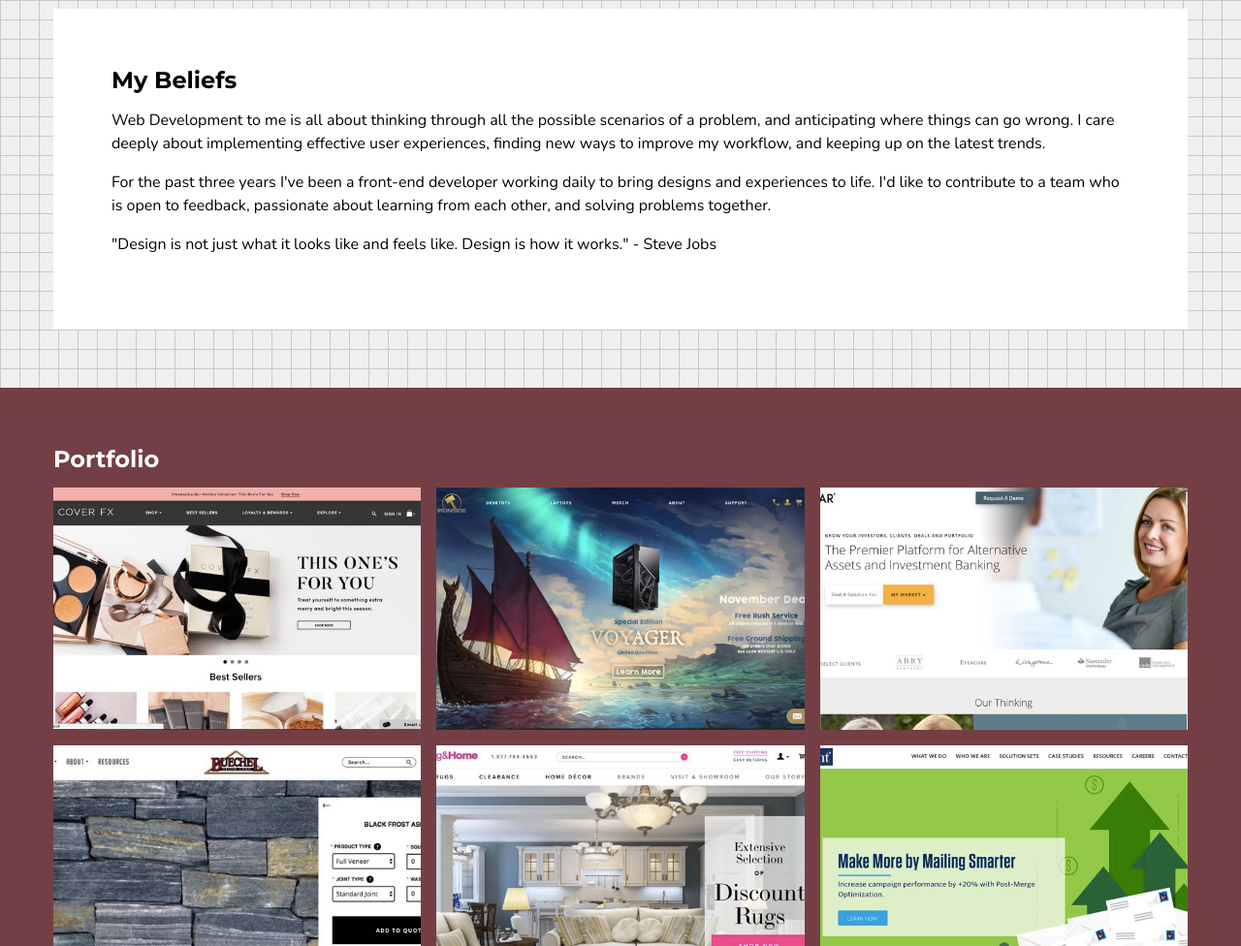
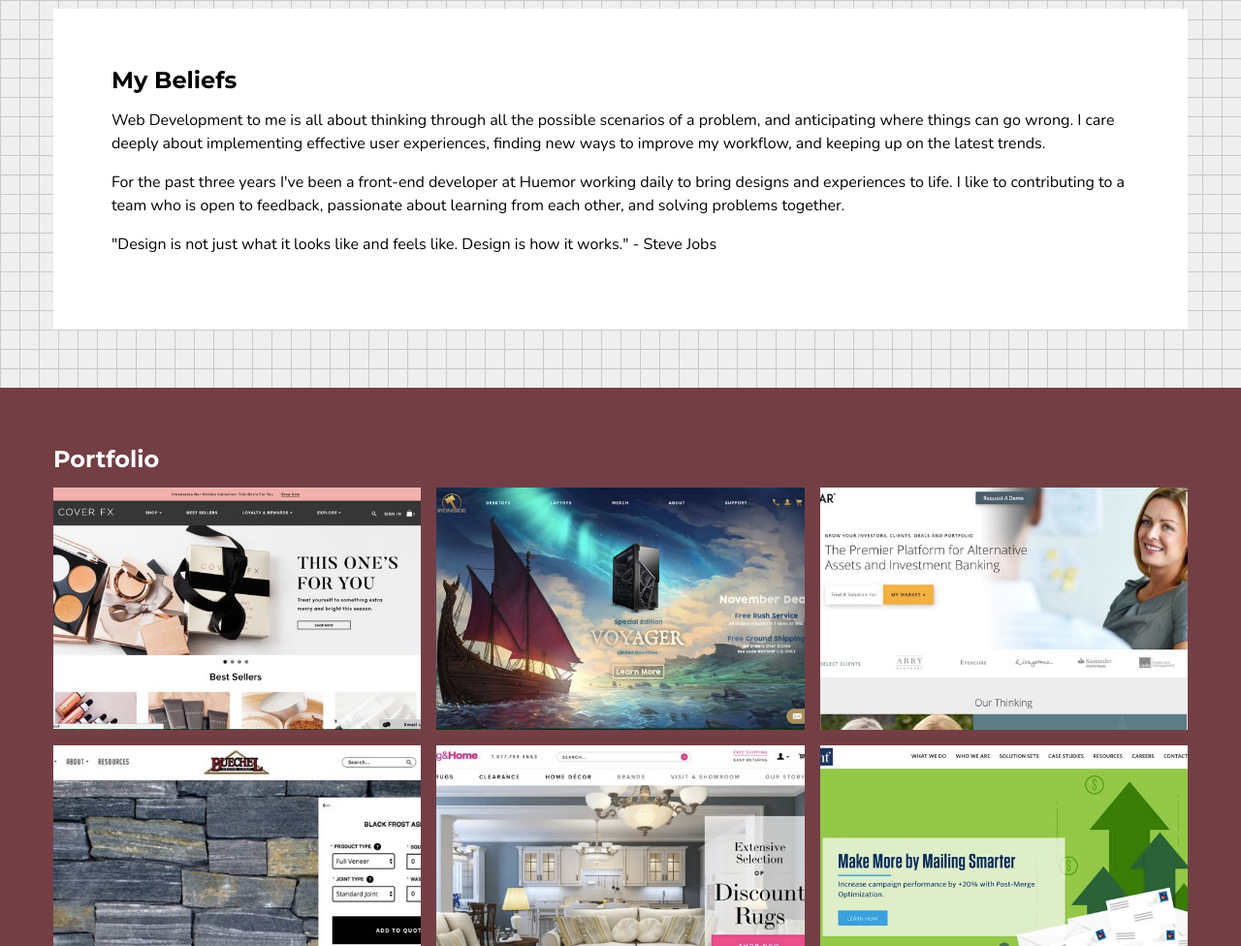
Before and after one commit to markpesantes/markpesantes.github.io, a website: page index.html in a window 1280 px wide. Shown: the part 1067-2043 px from the top of the page at 97% size. Drawn offline with nearby package versions, Linux system fonts and the light colour scheme; files whose address does not match are found by name.

Commit message:
Small copy change in belief frame

```diff
--- a/index.html
+++ b/index.html
@@ -99,7 +99,7 @@
             <div class="summaryFrame-inner">
                 <h2 class="summaryFrame-title">My Beliefs</h2>
                 <p>Web Development to me is all about thinking through all the possible scenarios of a problem, and anticipating where things can go wrong. I care deeply about implementing effective user experiences, finding new ways to improve my workflow, and keeping up on the latest trends.</p>
-                <p>For the past three years I've been a front-end developer working daily to bring designs and experiences to life. I'd like to contribute to a team who is open to feedback, passionate about learning from each other, and solving problems together.</p>
+                <p>For the past three years I've been a front-end developer at Huemor working daily to bring designs and experiences to life. I like to contributing to a team who is open to feedback, passionate about learning from each other, and solving problems together.</p>
                 <p>"Design is not just what it looks like and feels like. Design is how it works." - Steve Jobs</p>
             </div>
         </div>
```
